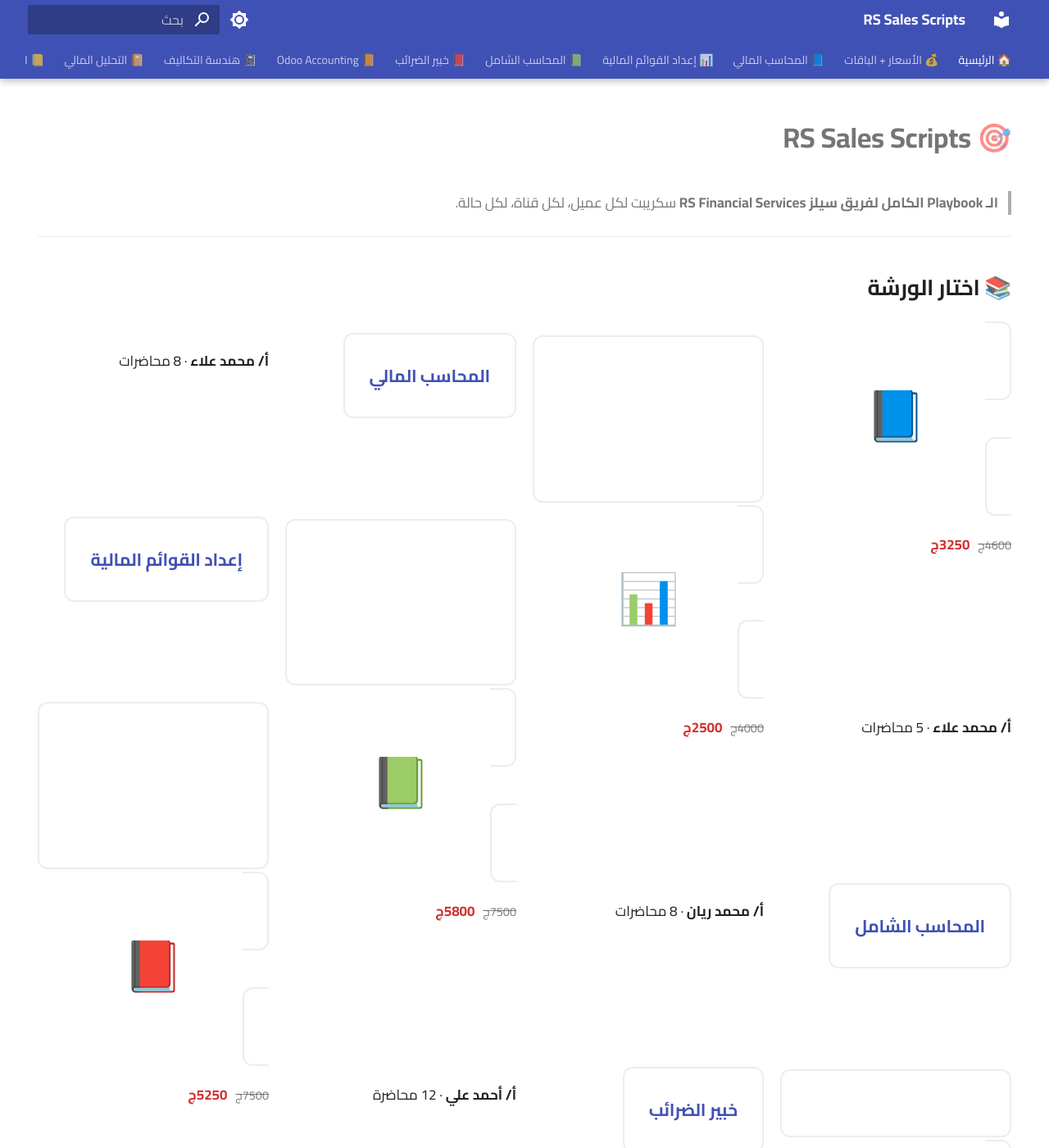
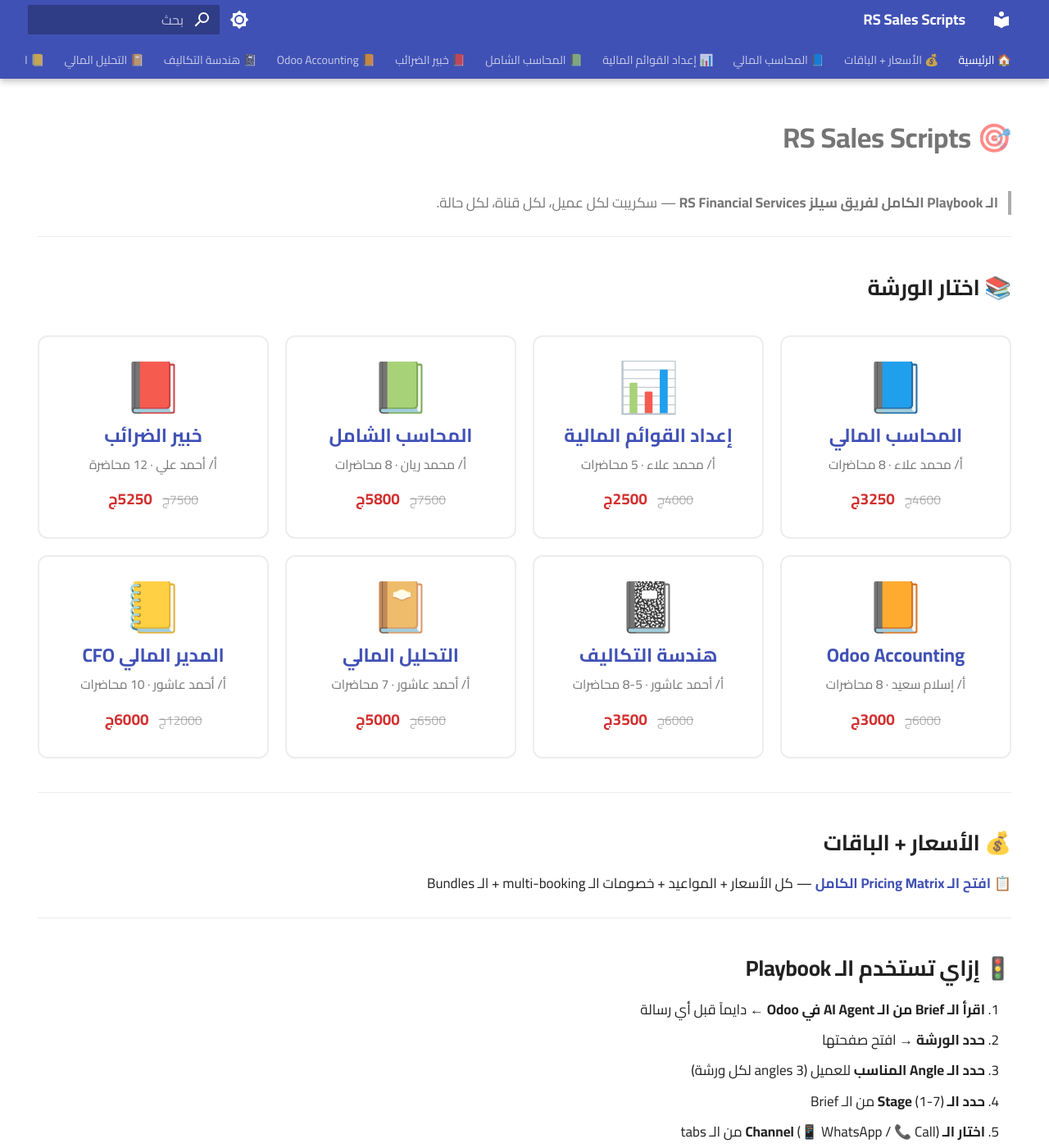
Before and after one commit to Performancepsycho/rs-sales-playbook, an MkDocs documentation site: the page built from docs/index.md, in a window 1280 px wide and 1400 px high. Shown: the whole window at 82% size. Built offline with MkDocs 1.6.1 and Material for MkDocs 9.7.7, drawn with Linux system fonts in a browser that asks for light colours; some of the changed text lies outside the part shown.

Commit message:
Fix: Workshop cards UI broken (replace markdown-in-anchor with clean HTML)

````diff
--- a/docs/assets/custom.css
+++ b/docs/assets/custom.css
@@ -13,7 +13,7 @@
   font-weight: 700;
 }
 
-/* Code blocks for scripts */
+/* Code blocks */
 .md-typeset pre code {
   font-family: "JetBrains Mono", monospace;
   font-size: 0.82rem;
@@ -21,56 +21,71 @@
   white-space: pre-wrap;
 }
 
-/* Workshop card grid */
+/* ============================================
+   Workshop Grid (Home Page)
+   ============================================ */
 .workshop-grid {
-  display: grid;
-  grid-template-columns: repeat(auto-fit, minmax(280px, 1fr));
+  display: grid !important;
+  grid-template-columns: repeat(auto-fit, minmax(260px, 1fr));
   gap: 1rem;
   margin: 2rem 0;
 }
 
 .workshop-card {
+  display: flex !important;
+  flex-direction: column;
+  align-items: center;
+  justify-content: center;
+  text-align: center;
   border: 2px solid var(--md-default-fg-color--lightest);
   border-radius: 12px;
-  padding: 1.5rem;
-  text-align: center;
+  padding: 1.5rem 1rem;
+  background: var(--md-default-bg-color);
+  text-decoration: none !important;
+  color: inherit !important;
   transition: all 0.2s ease;
-  background: var(--md-default-bg-color);
+  min-height: 200px;
 }
 
 .workshop-card:hover {
   border-color: var(--md-accent-fg-color);
   transform: translateY(-3px);
   box-shadow: 0 8px 24px rgba(0,0,0,0.12);
-}
-
-.workshop-card a {
-  text-decoration: none;
-  color: inherit;
-  display: block;
+  text-decoration: none !important;
 }
 
 .workshop-emoji {
   font-size: 3rem;
-  display: block;
-  margin-bottom: 0.5rem;
+  line-height: 1;
+  margin-bottom: 0.75rem;
 }
 
-.workshop-card h3 {
-  margin: 0.5rem 0;
+.workshop-title {
+  font-size: 1.15rem;
+  font-weight: 700;
+  color: var(--md-primary-fg-color);
+  margin-bottom: 0.5rem;
+  line-height: 1.3;
 }
 
 .workshop-meta {
-  font-size: 0.75rem;
+  font-size: 0.78rem;
   color: var(--md-default-fg-color--light);
-  margin-top: 0.5rem;
+  margin-bottom: 0.75rem;
+  line-height: 1.4;
+}
+
+.workshop-price {
+  font-size: 0.95rem;
+  margin-top: auto;
 }
 
 .price-strike {
   text-decoration: line-through;
-  opacity: 0.6;
-  font-size: 0.85em;
-  margin-left: 0.3rem;
+  opacity: 0.55;
+  font-size: 0.82em;
+  margin-inline-end: 0.4rem;
+  color: var(--md-default-fg-color--light);
 }
 
 .price-now {
@@ -78,67 +93,54 @@
   font-weight: 700;
 }
 
-/* Stage badges */
-.stage-hot { color: #d32f2f; font-weight: 700; }
-.stage-warm { color: #f57c00; font-weight: 700; }
-.stage-cold { color: #1976d2; font-weight: 700; }
-
-/* Tabs styling */
-.md-typeset .tabbed-set {
-  border-radius: 8px;
+/* Dark mode adjustments */
+[data-md-color-scheme="slate"] .workshop-card {
+  border-color: rgba(255,255,255,0.12);
 }
 
-.md-typeset .tabbed-labels > label {
-  font-weight: 600;
-  font-size: 0.95rem;
+[data-md-color-scheme="slate"] .workshop-card:hover {
+  border-color: var(--md-accent-fg-color);
+  box-shadow: 0 8px 24px rgba(0,0,0,0.4);
 }
 
-/* Pricing matrix table */
-.pricing-table {
-  font-size: 0.85rem;
+[data-md-color-scheme="slate"] .price-now {
+  color: #ff5252;
 }
 
-.pricing-table th {
-  background: var(--md-primary-fg-color);
-  color: white;
+/* ============================================
+   Pricing table styling
+   ============================================ */
+.md-typeset table:not([class]) th {
   font-weight: 700;
 }
 
-.pricing-table .price-old {
+.price-old {
   text-decoration: line-through;
   color: #888;
+  font-size: 0.9em;
 }
 
-.pricing-table .price-new {
+.price-new {
   color: #d32f2f;
   font-weight: 700;
 }
 
-.pricing-table .price-multi {
+.price-multi {
   color: #2e7d32;
   font-weight: 700;
 }
 
-/* Quick Reference Card */
-.qrc-box {
-  background: linear-gradient(135deg, #5e35b1 0%, #3949ab 100%);
-  color: white;
-  padding: 1.5rem;
-  border-radius: 12px;
-  margin: 1.5rem 0;
+[data-md-color-scheme="slate"] .price-new {
+  color: #ff5252;
 }
 
-.qrc-box h3, .qrc-box h4 {
-  color: white;
-  margin-top: 0;
+[data-md-color-scheme="slate"] .price-multi {
+  color: #66bb6a;
 }
 
-.qrc-box code {
-  background: rgba(255,255,255,0.2);
-  color: white;
-}
-
-/* Stage status colors in headers */
+/* ============================================
+   Stage colors in headers
+   ============================================ */
 .md-typeset h2[id^="stage-1"],
 .md-typeset h2[id^="stage-2"],
 .md-typeset h2[id^="stage-3"] {
@@ -158,13 +160,35 @@
   padding-right: 0.8rem;
 }
 
-/* Better admonition for callouts */
-.md-typeset .admonition {
+/* ============================================
+   Tabs styling
+   ============================================ */
+.md-typeset .tabbed-set {
+  border-radius: 8px;
+}
+
+.md-typeset .tabbed-labels > label {
+  font-weight: 600;
+  font-size: 0.92rem;
+}
+
+/* RTL fixes for tabs */
+[dir="rtl"] .md-typeset .tabbed-labels {
+  flex-direction: row-reverse;
+}
+
+/* ============================================
+   Admonitions
+   ============================================ */
+.md-typeset .admonition,
+.md-typeset details {
   font-size: 0.85rem;
   border-radius: 8px;
 }
 
-/* Coming soon indicator */
+/* ============================================
+   Coming soon
+   ============================================ */
 .coming-soon {
   opacity: 0.55;
   pointer-events: none;
--- a/docs/index.md
+++ b/docs/index.md
@@ -6,77 +6,68 @@
 
 # 🎯 RS Sales Scripts
 
-> **الـ Playbook الكامل لفريق سيلز RS Financial Services**
-> سكريبت لكل عميل، لكل قناة، لكل حالة.
+> **الـ Playbook الكامل لفريق سيلز RS Financial Services** — سكريبت لكل عميل، لكل قناة، لكل حالة.
 
 ---
 
 ## 📚 اختار الورشة
 
-<div class="workshop-grid" markdown>
+<div class="workshop-grid">
 
-<a class="workshop-card" href="scripts/financial-accountant/" markdown>
-<span class="workshop-emoji">📘</span>
-### المحاسب المالي
-**أ/ محمد علاء** · 8 محاضرات
-
-<span class="price-strike">4600ج</span> <span class="price-now">3250ج</span>
+<a class="workshop-card" href="scripts/financial-accountant/">
+  <div class="workshop-emoji">📘</div>
+  <div class="workshop-title">المحاسب المالي</div>
+  <div class="workshop-meta">أ/ محمد علاء · 8 محاضرات</div>
+  <div class="workshop-price"><span class="price-strike">4600ج</span> <span class="price-now">3250ج</span></div>
 </a>
 
-<a class="workshop-card" href="scripts/financial-statements/" markdown>
-<span class="workshop-emoji">📊</span>
-### إعداد القوائم المالية
-**أ/ محمد علاء** · 5 محاضرات
-
-<span class="price-strike">4000ج</span> <span class="price-now">2500ج</span>
+<a class="workshop-card" href="scripts/financial-statements/">
+  <div class="workshop-emoji">📊</div>
+  <div class="workshop-title">إعداد القوائم المالية</div>
+  <div class="workshop-meta">أ/ محمد علاء · 5 محاضرات</div>
+  <div class="workshop-price"><span class="price-strike">4000ج</span> <span class="price-now">2500ج</span></div>
 </a>
 
-<a class="workshop-card" href="scripts/comprehensive-accountant/" markdown>
-<span class="workshop-emoji">📗</span>
-### المحاسب الشامل
-**أ/ محمد ريان** · 8 محاضرات
-
-<span class="price-strike">7500ج</span> <span class="price-now">5800ج</span>
+<a class="workshop-card" href="scripts/comprehensive-accountant/">
+  <div class="workshop-emoji">📗</div>
+  <div class="workshop-title">المحاسب الشامل</div>
+  <div class="workshop-meta">أ/ محمد ريان · 8 محاضرات</div>
+  <div class="workshop-price"><span class="price-strike">7500ج</span> <span class="price-now">5800ج</span></div>
 </a>
 
-<a class="workshop-card" href="scripts/tax-expert/" markdown>
-<span class="workshop-emoji">📕</span>
-### خبير الضرائب
-**أ/ أحمد علي** · 12 محاضرة
-
-<span class="price-strike">7500ج</span> <span class="price-now">5250ج</span>
+<a class="workshop-card" href="scripts/tax-expert/">
+  <div class="workshop-emoji">📕</div>
+  <div class="workshop-title">خبير الضرائب</div>
+  <div class="workshop-meta">أ/ أحمد علي · 12 محاضرة</div>
+  <div class="workshop-price"><span class="price-strike">7500ج</span> <span class="price-now">5250ج</span></div>
 </a>
 
-<a class="workshop-card" href="scripts/odoo/" markdown>
-<span class="workshop-emoji">📙</span>
-### Odoo Accounting
-**أ/ إسلام سعيد** · 8 محاضرات
-
-<span class="price-strike">6000ج</span> <span class="price-now">3000ج</span>
+<a class="workshop-card" href="scripts/odoo/">
+  <div class="workshop-emoji">📙</div>
+  <div class="workshop-title">Odoo Accounting</div>
+  <div class="workshop-meta">أ/ إسلام سعيد · 8 محاضرات</div>
+  <div class="workshop-price"><span class="price-strike">6000ج</span> <span class="price-now">3000ج</span></div>
 </a>
 
-<a class="workshop-card" href="scripts/cost-engineering/" markdown>
-<span class="workshop-emoji">📓</span>
-### هندسة التكاليف
-**أ/ أحمد عاشور** · 5-8 محاضرات
-
-<span class="price-strike">6000ج</span> <span class="price-now">3500ج</span>
+<a class="workshop-card" href="scripts/cost-engineering/">
+  <div class="workshop-emoji">📓</div>
+  <div class="workshop-title">هندسة التكاليف</div>
+  <div class="workshop-meta">أ/ أحمد عاشور · 5-8 محاضرات</div>
+  <div class="workshop-price"><span class="price-strike">6000ج</span> <span class="price-now">3500ج</span></div>
 </a>
 
-<a class="workshop-card" href="scripts/financial-analysis/" markdown>
-<span class="workshop-emoji">📔</span>
-### التحليل المالي
-**أ/ أحمد عاشور** · 7 محاضرات
-
-<span class="price-strike">6500ج</span> <span class="price-now">5000ج</span>
+<a class="workshop-card" href="scripts/financial-analysis/">
+  <div class="workshop-emoji">📔</div>
+  <div class="workshop-title">التحليل المالي</div>
+  <div class="workshop-meta">أ/ أحمد عاشور · 7 محاضرات</div>
+  <div class="workshop-price"><span class="price-strike">6500ج</span> <span class="price-now">5000ج</span></div>
 </a>
 
-<a class="workshop-card" href="scripts/cfo/" markdown>
-<span class="workshop-emoji">📒</span>
-### المدير المالي CFO
-**أ/ أحمد عاشور** · 10 محاضرات
-
-<span class="price-strike">12000ج</span> <span class="price-now">6000ج</span>
+<a class="workshop-card" href="scripts/cfo/">
+  <div class="workshop-emoji">📒</div>
+  <div class="workshop-title">المدير المالي CFO</div>
+  <div class="workshop-meta">أ/ أحمد عاشور · 10 محاضرات</div>
+  <div class="workshop-price"><span class="price-strike">12000ج</span> <span class="price-now">6000ج</span></div>
 </a>
 
 </div>
@@ -89,23 +80,18 @@
 
 ---
 
-## 🚦 إزاي تستخدم الـ Playbook ده
+## 🚦 إزاي تستخدم الـ Playbook
 
-```mermaid
-flowchart TD
-    A[العميل وصلني من AI Agent] --> B[اقرأ الـ Brief في Odoo]
-    B --> C{ايه الورشة؟}
-    C --> D[افتح صفحة الورشة]
-    D --> E{ايه الـ Angle؟}
-    E --> F[اختار Angle 1 / 2 / 3]
-    F --> G{ايه الـ Stage؟}
-    G --> H[افتح Stage 1-7]
-    H --> I{القناة؟}
-    I --> J[Tab WhatsApp / Tab Call]
-    J --> K[خد السكريبت + خصصه]
-```
+1. **اقرأ الـ Brief من الـ AI Agent في Odoo** ← دايماً قبل أي رسالة
+2. **حدد الورشة** → افتح صفحتها
+3. **حدد الـ Angle المناسب** للعميل (3 angles لكل ورشة)
+4. **حدد الـ Stage** (1-7) من الـ Brief
+5. **اختار الـ Channel** (📱 WhatsApp / 📞 Call) من الـ tabs
+6. **خد الـ template** + خصصه باسم العميل وتفاصيله
 
-### الـ 7 Stages في الـ Brief
+---
+
+## 📋 الـ 7 Stages في الـ Brief
 
 | Stage | الحالة | الحرارة | يعني إيه |
 |-------|--------|----------|----------|
--- a/docs/scripts/index.md
+++ b/docs/scripts/index.md
@@ -2,56 +2,63 @@
 
 اختار الورشة اللي بتشتغل عليها:
 
-<div class="workshop-grid" markdown>
+<div class="workshop-grid">
 
-<div class="workshop-card" markdown>
-<span class="workshop-emoji">📘</span>
-### [المحاسب المالي](financial-accountant/)
-أ/ محمد علاء — Fresh + Junior
-**3 angles × 7 stages**
-</div>
+<a class="workshop-card" href="financial-accountant/">
+  <div class="workshop-emoji">📘</div>
+  <div class="workshop-title">المحاسب المالي</div>
+  <div class="workshop-meta">أ/ محمد علاء · 8 محاضرات</div>
+  <div class="workshop-price"><span class="price-strike">4600ج</span> <span class="price-now">3250ج</span></div>
+</a>
 
-<div class="workshop-card coming-soon" markdown>
-<span class="workshop-emoji">📗</span>
-### المحاسب الشامل
-أ/ محمد ريان
-**قريباً**
-</div>
+<a class="workshop-card" href="financial-statements/">
+  <div class="workshop-emoji">📊</div>
+  <div class="workshop-title">إعداد القوائم المالية</div>
+  <div class="workshop-meta">أ/ محمد علاء · 5 محاضرات</div>
+  <div class="workshop-price"><span class="price-strike">4000ج</span> <span class="price-now">2500ج</span></div>
+</a>
 
-<div class="workshop-card coming-soon" markdown>
-<span class="workshop-emoji">📕</span>
-### خبير الضرائب
-أ/ أحمد علي
-**قريباً**
-</div>
+<a class="workshop-card" href="comprehensive-accountant/">
+  <div class="workshop-emoji">📗</div>
+  <div class="workshop-title">المحاسب الشامل</div>
+  <div class="workshop-meta">أ/ محمد ريان · 8 محاضرات</div>
+  <div class="workshop-price"><span class="price-strike">7500ج</span> <span class="price-now">5800ج</span></div>
+</a>
 
-<div class="workshop-card coming-soon" markdown>
-<span class="workshop-emoji">📙</span>
-### Odoo Accounting
-أ/ إسلام سعيد
-**قريباً**
-</div>
+<a class="workshop-card" href="tax-expert/">
+  <div class="workshop-emoji">📕</div>
+  <div class="workshop-title">خبير الضرائب</div>
+  <div class="workshop-meta">أ/ أحمد علي · 12 محاضرة</div>
+  <div class="workshop-price"><span class="price-strike">7500ج</span> <span class="price-now">5250ج</span></div>
+</a>
 
-<div class="workshop-card coming-soon" markdown>
-<span class="workshop-emoji">📓</span>
-### هندسة التكاليف
-أ/ أحمد عاشور
-**قريباً**
-</div>
+<a class="workshop-card" href="odoo/">
+  <div class="workshop-emoji">📙</div>
+  <div class="workshop-title">Odoo Accounting</div>
+  <div class="workshop-meta">أ/ إسلام سعيد · 8 محاضرات</div>
+  <div class="workshop-price"><span class="price-strike">6000ج</span> <span class="price-now">3000ج</span></div>
+</a>
 
-<div class="workshop-card coming-soon" markdown>
-<span class="workshop-emoji">📔</span>
-### التحليل المالي
-أ/ أحمد عاشور
-**قريباً**
-</div>
+<a class="workshop-card" href="cost-engineering/">
+  <div class="workshop-emoji">📓</div>
+  <div class="workshop-title">هندسة التكاليف</div>
+  <div class="workshop-meta">أ/ أحمد عاشور · 5-8 محاضرات</div>
+  <div class="workshop-price"><span class="price-strike">6000ج</span> <span class="price-now">3500ج</span></div>
+</a>
 
-<div class="workshop-card coming-soon" markdown>
-<span class="workshop-emoji">📒</span>
-### المدير المالي CFO
-أ/ أحمد عاشور
-**قريباً**
-</div>
+<a class="workshop-card" href="financial-analysis/">
+  <div class="workshop-emoji">📔</div>
+  <div class="workshop-title">التحليل المالي</div>
+  <div class="workshop-meta">أ/ أحمد عاشور · 7 محاضرات</div>
+  <div class="workshop-price"><span class="price-strike">6500ج</span> <span class="price-now">5000ج</span></div>
+</a>
+
+<a class="workshop-card" href="cfo/">
+  <div class="workshop-emoji">📒</div>
+  <div class="workshop-title">المدير المالي CFO</div>
+  <div class="workshop-meta">أ/ أحمد عاشور · 10 محاضرات</div>
+  <div class="workshop-price"><span class="price-strike">12000ج</span> <span class="price-now">6000ج</span></div>
+</a>
 
 </div>
 
@@ -60,26 +67,21 @@
 ## بنية كل ورشة
 
 كل ورشة فيها:
+
 - **3 Angles** — حسب نوع العميل (مين هو، إيه pain اللي عنده)
 - **7 Stages** — حسب اللي عمله الـ AI Agent مع العميل قبل ما يوصل لك
+- **2 Channels** — 📱 WhatsApp و 📞 Call (داخل كل stage tab)
 
 ```
 الورشة
-  ├── Angle 1 (نوع عميل أول)
-  │   ├── Stage 1: تم التحويل
-  │   ├── Stage 2: تم الحجز
-  │   ├── Stage 3: جاهز للتحويل
-  │   ├── Stage 4: مهتم لم يتقدم
-  │   ├── Stage 5: شاف السعر ولم يحجز
-  │   ├── Stage 6: الاستكشاف
-  │   └── Stage 7: رفض
-  ├── Angle 2 (نوع عميل تاني)
-  │   └── ... نفس الـ 7 stages
-  └── Angle 3 (نوع عميل تالت)
-      └── ... نفس الـ 7 stages
+  ├── Angle 1
+  │   ├── Stage 1: تم التحويل  →  📱 WhatsApp / 📞 Call
+  │   ├── Stage 2: تم الحجز    →  📱 WhatsApp / 📞 Call
+  │   ├── Stage 3: جاهز للتحويل →  📱 WhatsApp / 📞 Call
+  │   ├── Stage 4: مهتم لم يتقدم →  📱 WhatsApp / 📞 Call
+  │   ├── Stage 5: شاف السعر   →  📱 WhatsApp / 📞 Call
+  │   ├── Stage 6: الاستكشاف   →  📱 WhatsApp / 📞 Call
+  │   └── Stage 7: رفض         →  📱 WhatsApp / 📞 Call
+  ├── Angle 2 (نفس الـ structure)
+  └── Angle 3 (نفس الـ structure)
 ```
-
-كل Stage فيه:
-- 📱 **سكريبت WhatsApp** (opener + follow-ups)
-- 📞 **سكريبت Call** (هيكل + كلمات + responses)
-- ⚠️ **Anti-patterns** للتجنب
````
Also changed, not shown: other parts of docs/index.md (+1 -3 lines).
